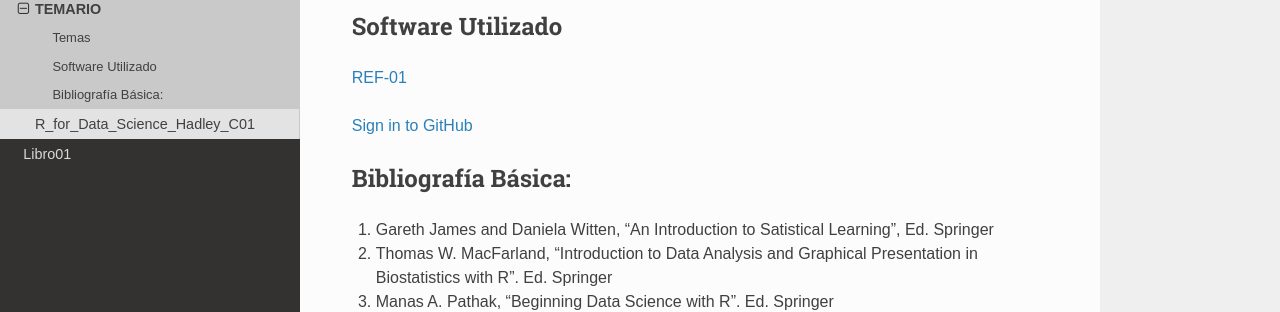
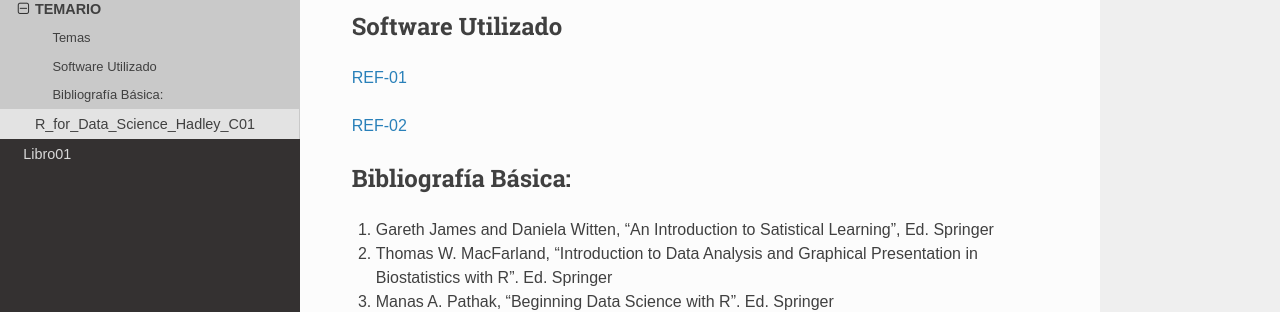
Before and after one commit to matecom57/cursofree, a Sphinx documentation site: the page built from docs/source/Curso_R/temario.rst, in a window 1280 px wide and 900 px high, scrolled down 1238 px. Shown: the part 143-455 px from the top of the window. Built offline with Sphinx 7.4.7 and the Read the Docs theme 3.1.0, drawn with Linux system fonts in a browser that asks for light colours.

Commit message:
Test comité

```diff
--- a/docs/source/Curso_R/temario.rst
+++ b/docs/source/Curso_R/temario.rst
@@ -66,7 +66,8 @@ Software Utilizado
 
 `REF-01 <https://www.r-project.org/>`_
 
-`Sign in to GitHub <https://github.com/login>`_
+`REF-02 <https://posit.co/download/rstudio-desktop/>`_
+
 
 Bibliografía Básica:
 --------------------
```
